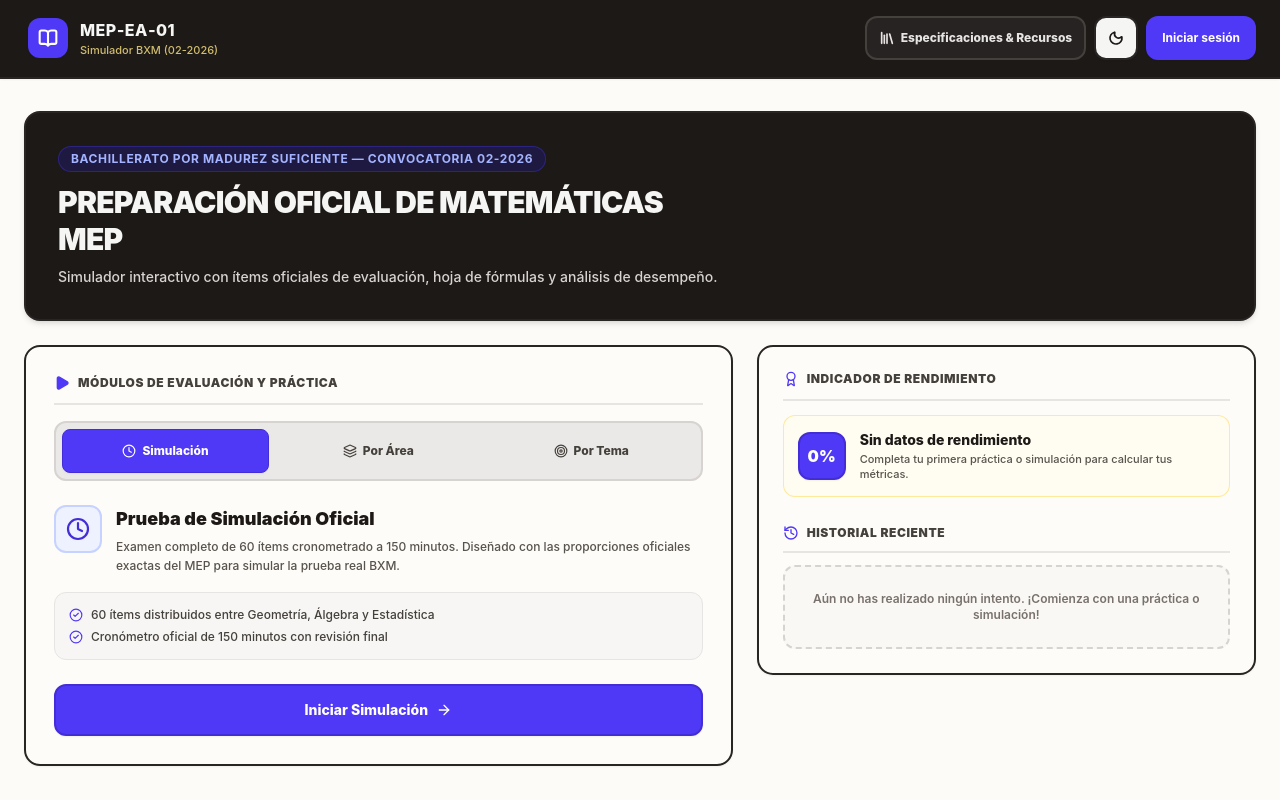
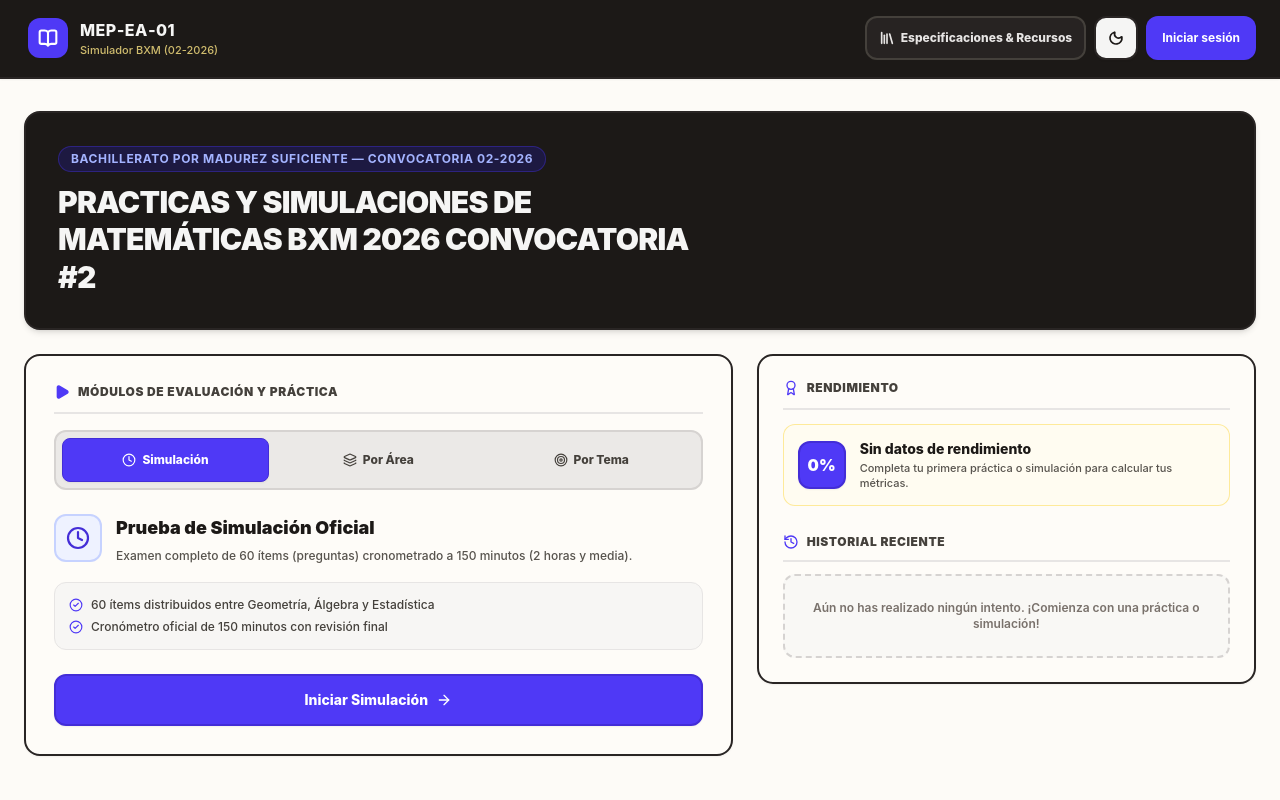
Before and after one commit to madmonkeyru/samplingmaths, a React (Vite) app: page / in a window 1280 px wide. Built offline with nearby package versions, Linux system fonts and the light colour scheme.

Commit message:
Update text content on LandingPage component
Reduce visual noise.

```diff
--- a/src/components/pages/LandingPage.tsx
+++ b/src/components/pages/LandingPage.tsx
@@ -40,11 +40,8 @@ export const LandingPage: React.FC<LandingPageProps> = ({
             Bachillerato por Madurez Suficiente — Convocatoria 02-2026
           </span>
           <h2 className="text-xl sm:text-3xl font-black tracking-tight uppercase leading-tight text-stone-100">
-            Preparación Oficial de Matemáticas MEP
+            Practicas y Simulaciones de Matemáticas BXM 2026 Convocatoria #2
           </h2>
-          <p className="text-xs sm:text-sm text-stone-300 font-medium mt-2">
-            Simulador interactivo con ítems oficiales de evaluación, hoja de fórmulas y análisis de desempeño.
-          </p>
         </div>
       </div>
 
@@ -111,7 +108,7 @@ export const LandingPage: React.FC<LandingPageProps> = ({
                       Prueba de Simulación Oficial
                     </h3>
                     <p className="text-xs text-stone-600 dark:text-slate-400 leading-relaxed font-medium mt-1">
-                      Examen completo de 60 ítems cronometrado a 150 minutos. Diseñado con las proporciones oficiales exactas del MEP para simular la prueba real BXM.
+                      Examen completo de 60 ítems (preguntas) cronometrado a 150 minutos (2 horas y media).
                     </p>
                   </div>
                 </div>
@@ -210,7 +207,7 @@ export const LandingPage: React.FC<LandingPageProps> = ({
             <div className="flex items-center justify-between gap-2 pb-3 border-b-2 border-stone-200 dark:border-slate-800 mb-3.5">
               <span className="text-xs font-black uppercase tracking-wider text-stone-700 dark:text-slate-300 flex items-center gap-2">
                 <Award className="w-4 h-4 text-indigo-600 dark:text-indigo-400" />
-                Indicador de Rendimiento
+                Rendimiento
               </span>
 
               {attempts.length > 0 && (
```
